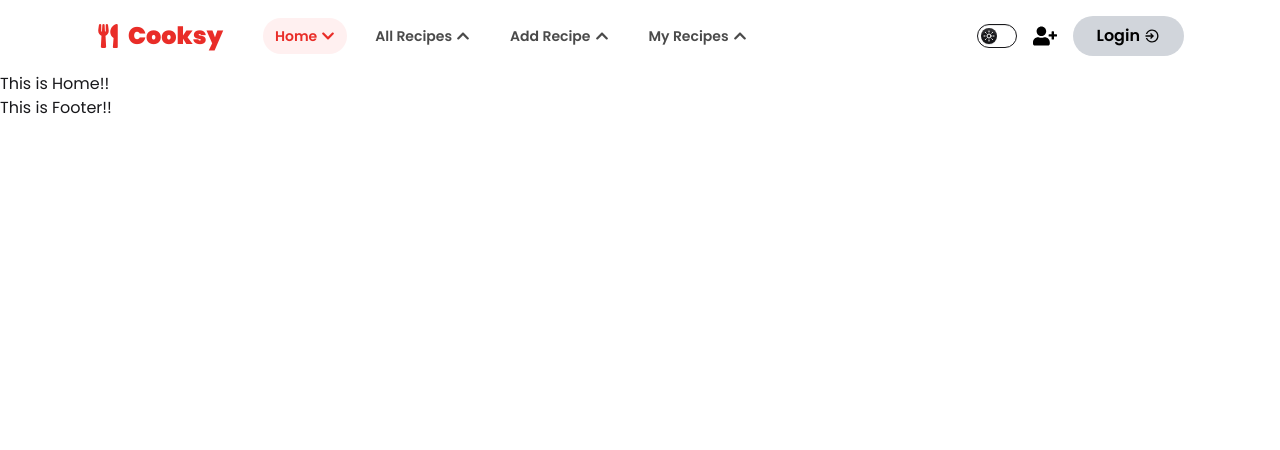
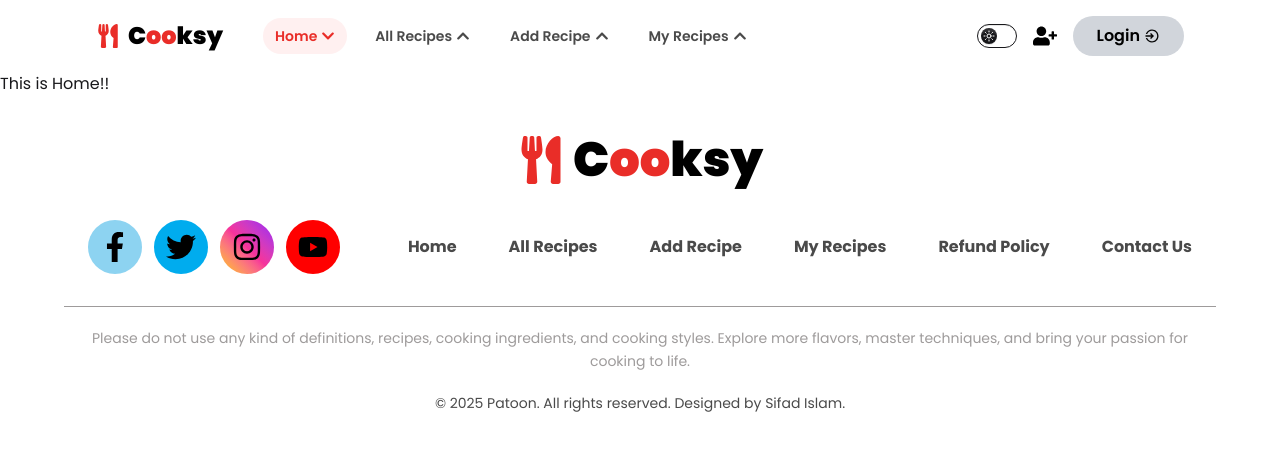
Before and after one commit to for-Sifad99/Coocsy, a React (Vite) app: page / in a window 1280 px wide. Shown: the top 450 px of the page. Built offline with nearby package versions, Linux system fonts and the light colour scheme.

Commit message:
add footer and save theme in local storage.

```diff
--- a/src/components/Footer/Footer.jsx
+++ b/src/components/Footer/Footer.jsx
@@ -1,10 +1,63 @@
-import React from 'react';
+import { Link } from "react-router";
+import { FaFacebookF, FaTwitter, FaInstagram, FaYoutube, FaUtensils } from "react-icons/fa";
 
 const Footer = () => {
     return (
-        <>
-            <h2>This is Footer!!</h2>
-        </>
+        <footer className="pt-10 pb-8">
+            <div className="max-w-6xl mx-auto flex flex-col items-center lg:gap-5 gap-4">
+
+                {/* Logo */}
+                <Link to="/" className="text-5xl font-bold text-[var(--color-primary)] flex items-center gap-2 pb-4">
+                    <FaUtensils className="text-[var(--color-secondary)]" />
+                    <strong className="extra-bold">C<span className="text-[var(--color-secondary)]">oo</span>ksy</strong>
+                </Link>
+
+                {/* Social + Links Row */}
+                <div className="w-full flex flex-col xl:flex-row xl:justify-between md:items-center border-b border-[var(--color-base-200)] pb-8 px-6 md:gap-7 gap-5 xl:gap-0">
+
+                    {/* Social Icons */}
+                    <div className="flex flex-wrap justify-center md:gap-3 gap-2 text-[var(--color-primary)] md:text-3xl text-2xl">
+                        <a href="https://www.facebook.com" target="_blank" rel="noreferrer"
+                            className="bg-[#8dd3f1] md:p-3 p-2 rounded-full hover:opacity-80 transition">
+                            <FaFacebookF />
+                        </a>
+                        <a href="https://twitter.com" target="_blank" rel="noreferrer"
+                            className="bg-[#00acee] md:p-3 p-2 rounded-full hover:opacity-80 transition">
+                            <FaTwitter />
+                        </a>
+                        <a href="https://www.instagram.com" target="_blank" rel="noreferrer"
+                            className="bg-gradient-to-tr from-yellow-400 via-pink-500 to-purple-600 md:p-3 p-2 rounded-full hover:opacity-80 transition">
+                            <FaInstagram />
+                        </a>
+                        <a href="https://www.youtube.com" target="_blank" rel="noreferrer"
+                            className="bg-[#FF0000] md:p-3 p-2 rounded-full hover:opacity-80 transition">
+                            <FaYoutube />
+                        </a>
+                    </div>
+
+                    {/* Nav Links */}
+                    <div className="flex flex-wrap justify-center xl:gap-13 md:gap-8 md:space-x-0 gap-2 space-x-4 text-base font-bold text-[var(--color-accent)]">
+                        <Link to="/" className="transition">Home</Link>
+                        <Link to="/all-recipes" className="transition">All Recipes</Link>
+                        <Link to="/add-recipe" className="transition">Add Recipe</Link>
+                        <Link to="/My-recipes" className="transition">My Recipes</Link>
+                        <Link className="transition">Refund Policy</Link>
+                        <Link className="transition">Contact Us</Link>
+                    </div>
+                </div>
+
+                {/* Description */}
+                <p className="text-xs sm:text-sm text-[var(--color-base-200)] text-center leading-relaxed px-4">
+                    Please do not use any kind of definitions, recipes, cooking ingredients, and cooking styles. Explore more flavors,
+                    master techniques, and bring your passion for cooking to life.
+                </p>
+
+                {/* Copyright */}
+                <p className="text-[10px] sm:text-sm text-[var(--color-accent)] text-center px-4">
+                    © 2025 Patoon. All rights reserved. Designed by Sifad Islam.
+                </p>
+            </div>
+        </footer>
     );
 };
 
--- a/src/components/Header/Header.jsx
+++ b/src/components/Header/Header.jsx
@@ -6,29 +6,25 @@ import { useState, useEffect } from "react";
 const Header = () => {
     const [isOpen, setIsOpen] = useState(false);
     const location = useLocation();
-    const [theme, setTheme] = useState("light");
+
+    const [isDark, setIsDark] = useState(() => {
+        return localStorage.getItem('theme') === 'dark';
+    });
 
     useEffect(() => {
-        // Get from localStorage
-        const saved = localStorage.getItem("theme");
-        if (saved) {
-            setTheme(saved);
-            document.documentElement.classList.add(saved);
+        if (isDark) {
+            document.documentElement.classList.add('dark');
+            localStorage.setItem('theme', 'dark');
         } else {
-            document.documentElement.classList.add("light");
+            document.documentElement.classList.remove('dark');
+            localStorage.setItem('theme', 'light');
         }
-    }, []);
-
-    useEffect(() => {
-        document.documentElement.classList.remove("light", "dark");
-        document.documentElement.classList.add(theme);
-        localStorage.setItem("theme", theme);
-    }, [theme]);
+    }, [isDark]);
 
     const toggleTheme = () => {
-        setTheme(prev => (prev === "light" ? "dark" : "light"));
-    };
-
+        setIsDark(prev => !prev);
+      };
+    // for anywhere click nav menu will be close
     useEffect(() => {
         setIsOpen(false);
     }, [location.pathname]);
@@ -43,13 +39,16 @@ const Header = () => {
         return () => window.removeEventListener("resize", handleResize);
     }, []);
 
+    // Navbar links active style here
     const navLinkStyle = ({ isActive }) =>
         `font-semibold lg:px-3 px-2 lg:py-2 py-1 rounded-full transition-all duration-200 text-base md:text-xs xl:text-sm
         ${isActive ? "bg-[var(--color-secondary-light)] text-[var(--color-secondary)]" : "text-[var(--color-accent)] hover:bg-[var(--color-secondary-light)] hover:text-[var(--color-secondary)]"}`;
 
+    // Navbar register icon active style here
     const activeRegisterStyle = ({ isActive }) =>
         `lg:text-2xl text-3xl hover:text-[var(--color-secondary)] transition ${isActive ? "text-[var(--color-secondary)]" : "text-[var(--color-primary)]"}`;
 
+    // Navbar login icon active style here
     const activeLoginStyle = ({ isActive }) =>
         `group font-semibold text-black bg-[var(--color-btn-bg)] px-6 py-2 text-sm md:text-base rounded-full hover:bg-[var(--color-secondary)] hover:text-black transition ${isActive ? "bg-[var(--color-secondary)]" : ""}`;
 
@@ -102,9 +101,9 @@ const Header = () => {
         <nav className="px-4 py-3 md:px-10 lg:px-24 lg:py-4">
             <div className="flex items-center">
                 {/* Logo */}
-                <NavLink to="/" className="text-2xl font-bold text-[var(--color-secondary)] flex items-center gap-2">
-                    <FaUtensils />
-                    <strong className="extra-bold">Cooksy</strong>
+                <NavLink to="/" className="text-2xl font-bold text-[var(--color-primary)] flex items-center gap-2">
+                    <FaUtensils className="text-[var(--color-secondary)]" />
+                    <strong>C<span className="text-[var(--color-secondary)]">oo</span>ksy</strong>
                 </NavLink>
 
                 {/* Desktop Nav */}
@@ -116,9 +115,24 @@ const Header = () => {
                 <div className="hidden lg:flex items-center gap-4">
                     {/* Theme Toggle */}
                     <label className="toggle text-base-content bg-white">
-                        <input onClick={toggleTheme} type="checkbox" value="synthwave" className="theme-controller" />
-                        <svg aria-label="sun" xmlns="http://www.w3.org/2000/svg" viewBox="0 0 24 24">
-                            <g strokeLinejoin="round" strokeLinecap="round" strokeWidth="2" fill="none" stroke="currentColor">
+                        <input
+                            type="checkbox"
+                            onChange={toggleTheme}
+                            checked={isDark}
+                            className="theme-controller"
+                        />
+                        <svg
+                            aria-label="sun"
+                            xmlns="http://www.w3.org/2000/svg"
+                            viewBox="0 0 24 24"
+                        >
+                            <g
+                                strokeLinejoin="round"
+                                strokeLinecap="round"
+                                strokeWidth="2"
+                                fill="none"
+                                stroke="currentColor"
+                            >
                                 <circle cx="12" cy="12" r="4"></circle>
                                 <path d="M12 2v2"></path>
                                 <path d="M12 20v2"></path>
@@ -130,8 +144,18 @@ const Header = () => {
                                 <path d="m19.07 4.93-1.41 1.41"></path>
                             </g>
                         </svg>
-                        <svg aria-label="moon" xmlns="http://www.w3.org/2000/svg" viewBox="0 0 24 24">
-                            <g strokeLinejoin="round" strokeLinecap="round" strokeWidth="2" fill="none" stroke="currentColor">
+                        <svg
+                            aria-label="moon"
+                            xmlns="http://www.w3.org/2000/svg"
+                            viewBox="0 0 24 24"
+                        >
+                            <g
+                                strokeLinejoin="round"
+                                strokeLinecap="round"
+                                strokeWidth="2"
+                                fill="none"
+                                stroke="currentColor"
+                            >
                                 <path d="M12 3a6 6 0 0 0 9 9 9 9 0 1 1-9-9Z"></path>
                             </g>
                         </svg>
--- a/src/index.css
+++ b/src/index.css
@@ -23,6 +23,7 @@ body {
   --color-bg: #ffffff;
   --color-primary: #000;
   --color-accent: #4a4a4a;
+  --color-base-200: #9e9b9b;
   --color-secondary: #e92d28;    /* text-red-600 */
   --color-secondary-light: #fff0f0;
   --color-secondary-hover: #fecaca;
@@ -35,6 +36,7 @@ body {
     --color-bg: #1f2937;
     --color-primary: #e8eaee ;
     --color-accent: #d6d9df;
+    --color-base-200: #aca8a8;
     --color-secondary: #f87171;
     --color-secondary-light: #fff0f0;
     --color-secondary-hover: #fecaca;
--- a/src/layouts/Root.jsx
+++ b/src/layouts/Root.jsx
@@ -13,7 +13,7 @@ const Root = () => {
             <main>
                 <Outlet />
             </main>
-            <footer>
+            <footer className='bg-[var(--color-bg)] text-[var(--color-primary)]'>
                 <Footer />
             </footer>
         </>
```
Also changed, not shown: public/logo.png, 1 other file (tests, documents, lock files or other folders).
